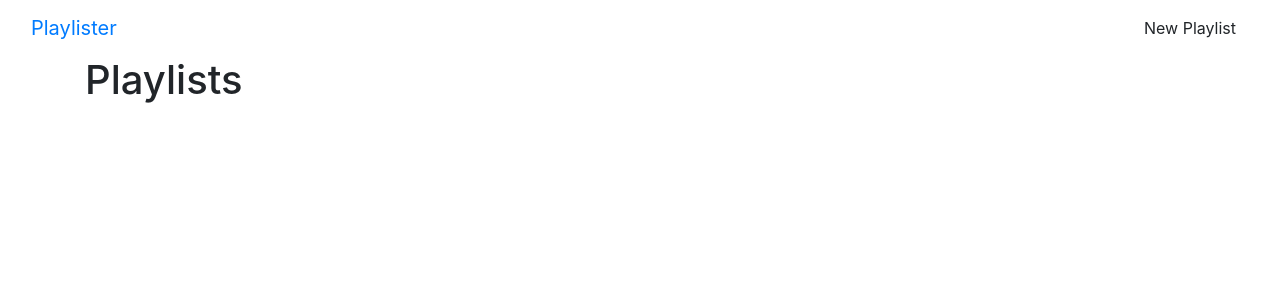
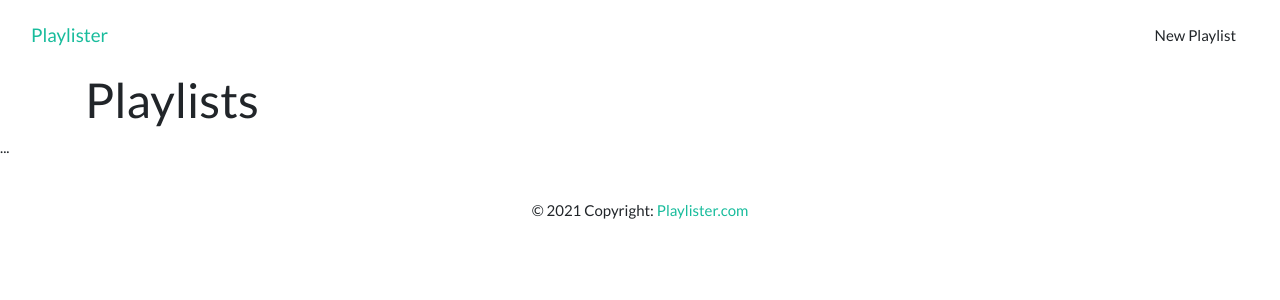
Before and after one commit to brooklyndippo/playlister, a Flask app: page / in a window 1280 px wide. Shown: the top 300 px of the page. Run offline with Flask 2, Linux system fonts and the light colour scheme; data that the repository does not hold is empty; some libraries are stand-ins or nearby versions.

Commit message:
added created_at, footer, and bootstrap theme

```diff
--- a/app.py
+++ b/app.py
@@ -6,6 +6,7 @@ from flask import Flask, render_template, request, redirect, url_for
 from flask.templating import render_template
 from pymongo import MongoClient
 from bson.objectid import ObjectId
+from datetime import datetime
 
 client = MongoClient()
 db = client.Playlister
@@ -51,7 +52,8 @@ def playlists_submit():
         'title': request.form.get('title'),
         'description': request.form.get('description'),
         'videos': videos,
-        'video_ids': video_ids
+        'video_ids': video_ids,
+        'created_at': datetime.now()
     }
     playlists.insert_one(playlist)
     #upddate redirect to the new playlist
--- a/templates/base.html
+++ b/templates/base.html
@@ -5,6 +5,7 @@
         <title>Playlister</title>
         <!-- We'll use the compiled and minified CSS from version 4.3.1 for this tutorial -->
         <link rel="stylesheet" href="https://stackpath.bootstrapcdn.com/bootstrap/4.3.1/css/bootstrap.min.css" integrity="sha384-ggOyR0iXCbMQv3Xipma34MD+dH/1fQ784/j6cY/iJTQUOhcWr7x9JvoRxT2MZw1T" crossorigin="anonymous">
+        <link rel='stylesheet' href='https://bootswatch.com/4/flatly/bootstrap.min.css'>
     </head>
     <body>
             <!-- add in the navbar -->
@@ -15,6 +16,19 @@
             {% block content %}<!-- body content goes here -->{% endblock %}
         </div>
 
+        <!-- templates/base.html -->
+...
+
+<!-- Footer -->
+<footer class='page-footer font-small blue pt-4'>
+    <div class='container-fluid text-center'>
+    </div>
+    <div class='footer-copyright text-center py-3'>© 2021 Copyright:
+       <a href='https://mdbootstrap.com/education/bootstrap/'> Playlister.com</a>
+    </div>
+</footer>
+
+
 
     <!-- We'll use jquery version 3.3.1 for this tutorial -->
     <script src="https://code.jquery.com/jquery-3.3.1.slim.min.js" integrity="sha384-q8i/X+965DzO0rT7abK41JStQIAqVgRVzpbzo5smXKp4YfRvH+8abtTE1Pi6jizo" crossorigin="anonymous"></script>
--- a/templates/playlists_show.html
+++ b/templates/playlists_show.html
@@ -6,6 +6,10 @@
 <div class='row'>
     <div class='col-sm-6 col-sm-offset-3'>
         <h1>{{ playlist.title }}</h1>
+
+
+
+        <p class='text-muted'>{{ playlist.created_at.strftime('%B %-d, %Y')}}</p>
         <h2>{{ playlist.description }}</h2>
         {% for video in playlist.videos %}
             <div class="card"><div class="card-body">
```
